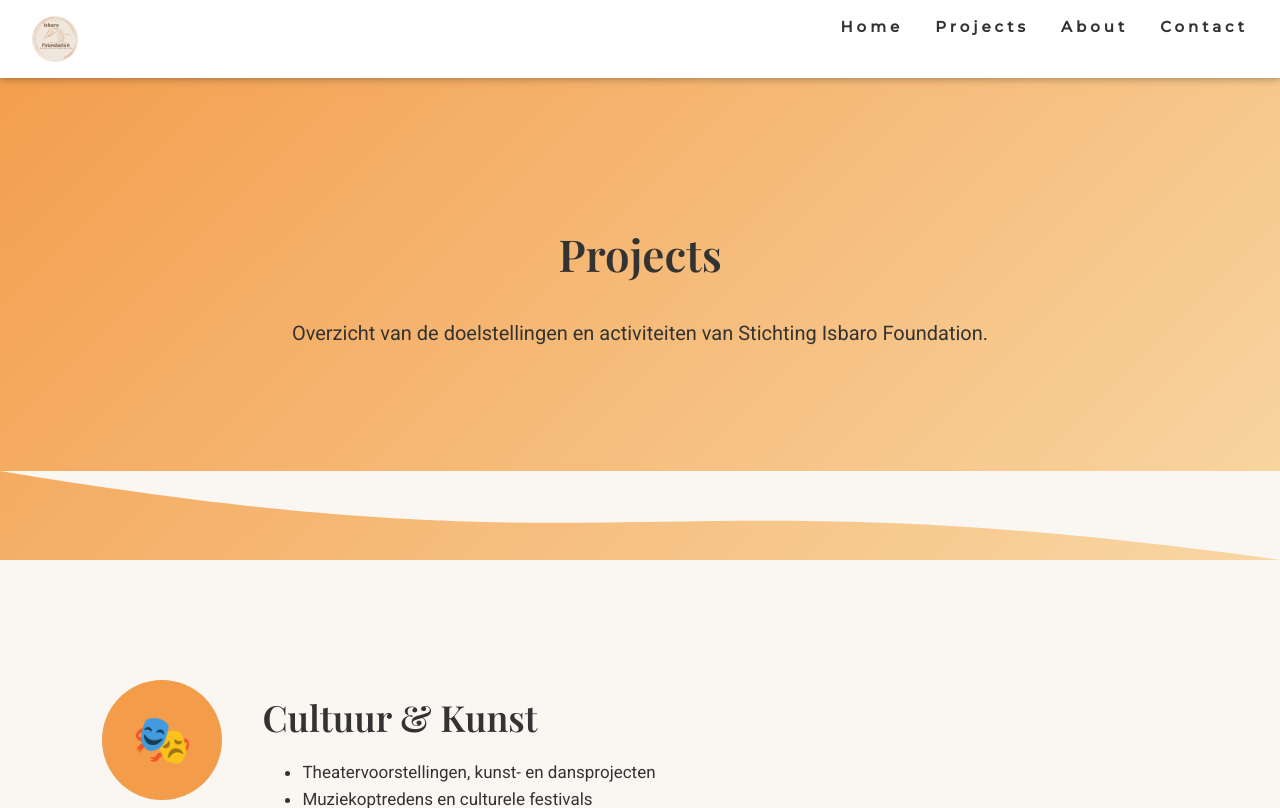
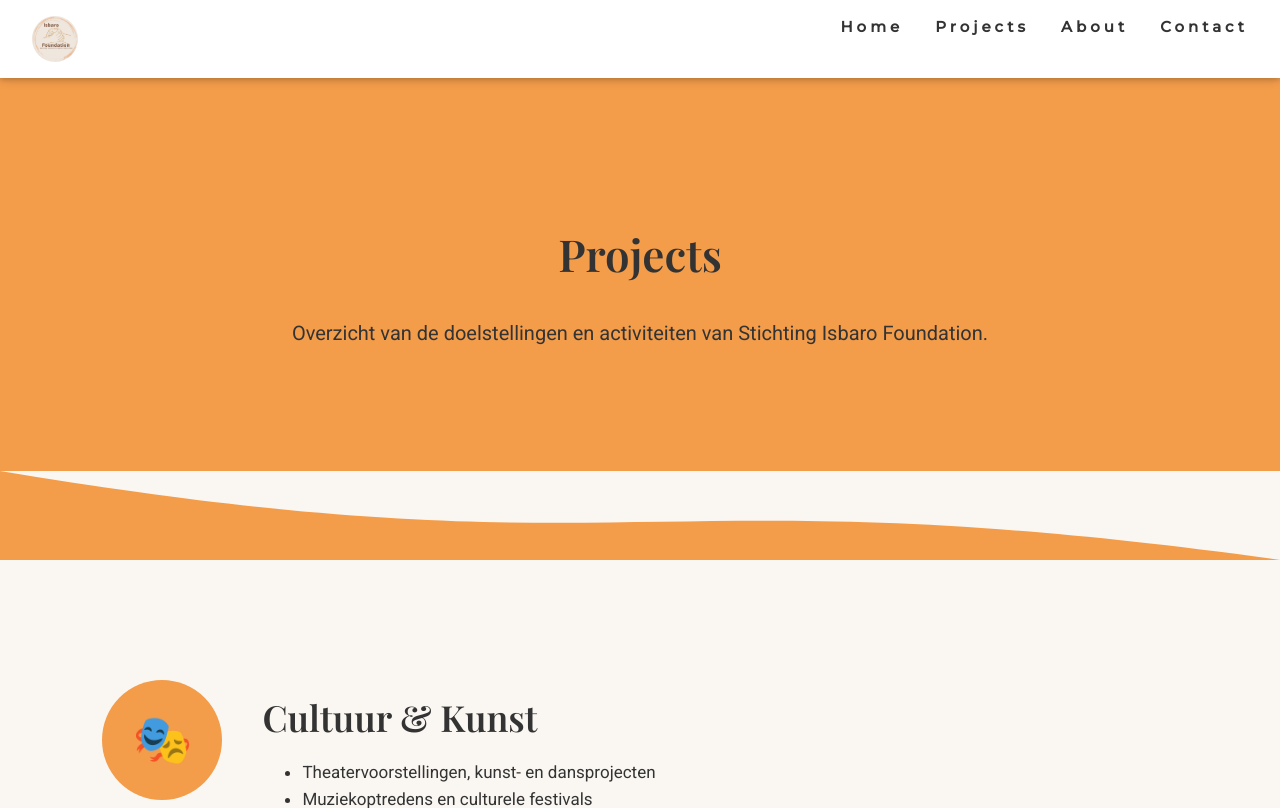
Before and after one commit to AH62421/isbaro-foundation, a Flask app: page /projects in a window 1280 px wide. Shown: the top 808 px of the page. Run offline with Flask 3, Linux system fonts and the light colour scheme.

Commit message:
Update projects.html

```diff
--- a/templates/projects.html
+++ b/templates/projects.html
@@ -57,7 +57,7 @@
         /* ================= HERO ================= */
         .hero {
             min-height: 70vh;
-            background: linear-gradient(135deg, #F39C4A, #F8D7A4);
+            background: #F39C4A;linear-gradient(135deg, #F39C4A, #F8D7A4);
             display: flex;
             flex-direction: column;
             justify-content: center;
```
